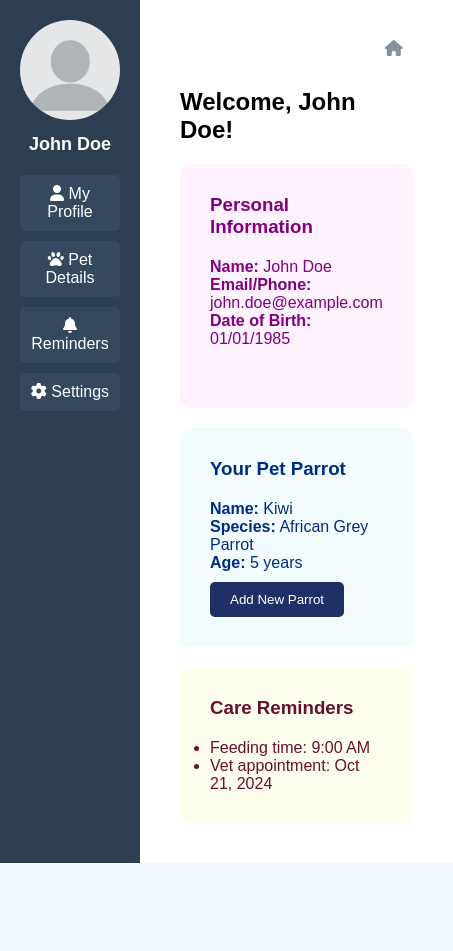
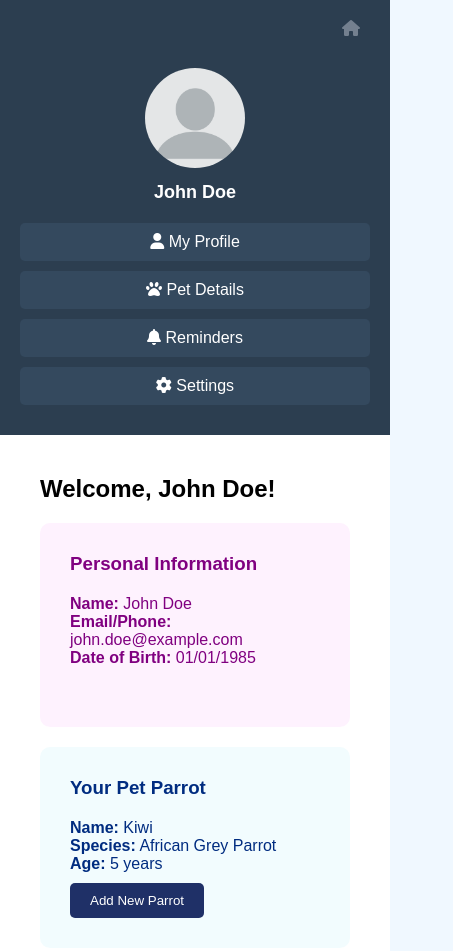
Before and after one commit to morzinapervin/Form-validation, a plain HTML site: page single.html in a window 390 px wide. Shown: the top 951 px of the page, 453 px wide, since content can reach past the window. Before the commit the page ends 863 px from the top, so only its background shows below. Drawn offline with Linux system fonts and the light colour scheme.

Commit message:
dashboard updated for responsive

```diff
--- a/single-profile.css
+++ b/single-profile.css
@@ -14,7 +14,8 @@
   .dashboard-container {
     display: flex;
     width: 100%;
-  }
+    flex-wrap: wrap;
+}
 
   /* Sidebar styling */
   .sidebar {
@@ -22,7 +23,8 @@
     background-color: #2c3e50;
     color: white;
     padding: 20px;
-  }
+
+}
 
   .profile-pic-section {
     text-align: center;
@@ -94,7 +96,7 @@
     margin-bottom: 30px;
 }
 .dashboard-header i::before {
-    color: #2c3e5091;
+    color: #aab4bf91;
 }
 .home-notification a {
     padding: 0px 10px;
@@ -125,7 +127,13 @@
     color: #002c80;
     margin: 20px 0;
 }
-section#reminders {
+#reminders {
     background: #f1ed2614;
     color: #671130;
 }
+
+@media (max-width: 600px){
+    .sidebar {
+        flex: 1;
+    }
+}
--- a/single.html
+++ b/single.html
@@ -13,6 +13,11 @@
 
     <!-- Left Sidebar -->
     <div class="sidebar">
+        <header class="dashboard-header">
+            <div class="home-notification">
+              <a href="index.html"><i class="fas fa-home"></i></a>
+            </div>
+          </header>
       <div class="profile-pic-section">
         <img id="profile-pic" src="blank-profile-picture.png" alt="Profile Picture">
         <h3 contenteditable="true" id="username">John Doe</h3>
@@ -29,11 +34,7 @@
     <div class="main-content">
 
       <!-- Header Section with Home and Notification Icons -->
-      <header class="dashboard-header">
-        <div class="home-notification">
-          <a href="index.html"><i class="fas fa-home"></i></a>
-        </div>
-      </header>
+
         <h2>Welcome, John Doe!</h2>
       <section id="profile" class="cards">
 
```
